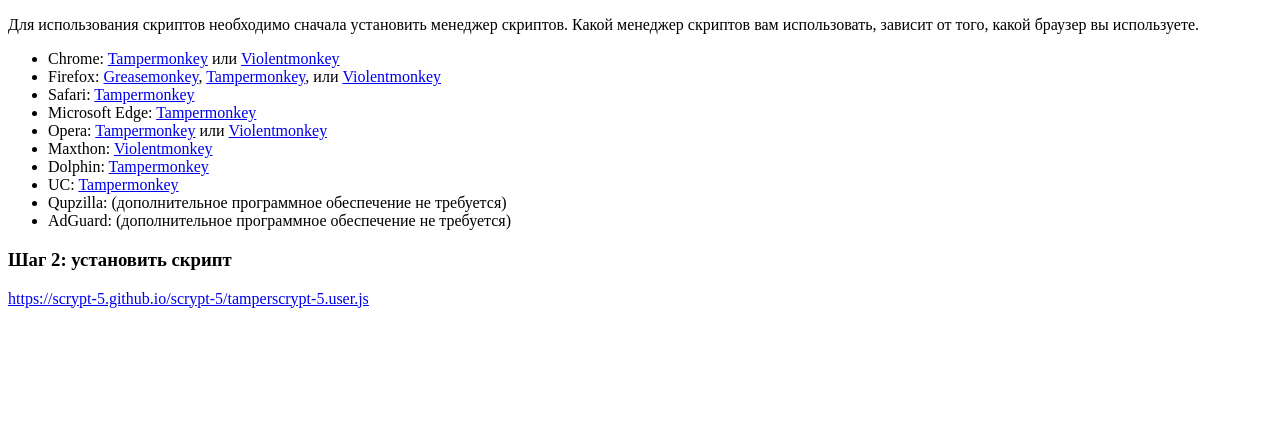
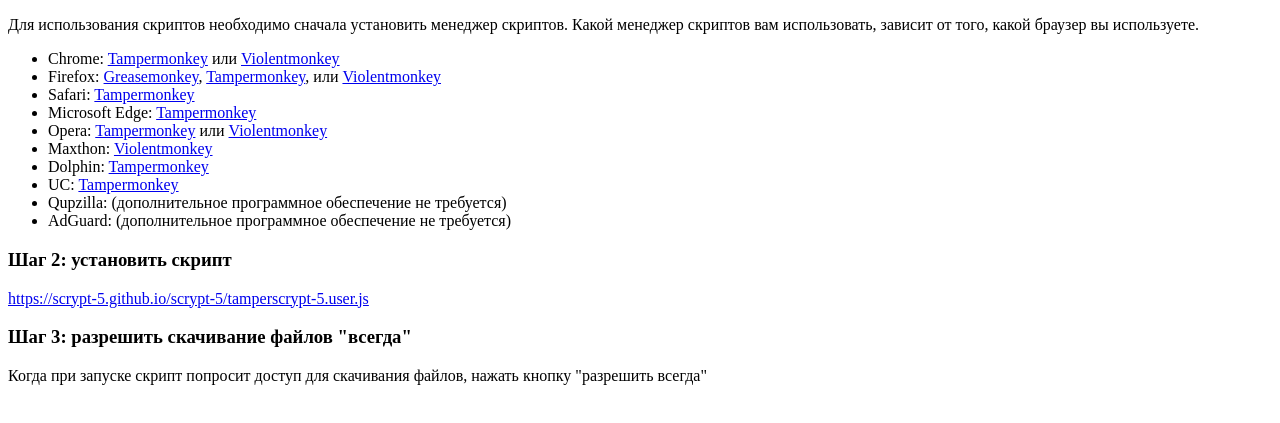
Before and after one commit to scrypt-5/scrypt-5, a plain HTML site: page index.html in a window 1280 px wide. Shown: the part 91-514 px from the top of the page. Drawn offline with Linux system fonts and the light colour scheme.

Commit message:
Update index.html

```diff
--- a/index.html
+++ b/index.html
@@ -25,4 +25,12 @@
   <p><a href="https://scrypt-5.github.io/scrypt-5/tamperscrypt-5.user.js">https://scrypt-5.github.io/scrypt-5/tamperscrypt-5.user.js</a></p>
 
 </section>
+
+<section id="home-step-3">
+  <h3>Шаг 3: разрешить скачивание файлов "всегда"</h3>
+
+  <p>Когда при запуске скрипт попросит доступ для скачивания файлов, нажать кнопку "разрешить всегда" </p>
+
+</section>
+
 </body>
```
